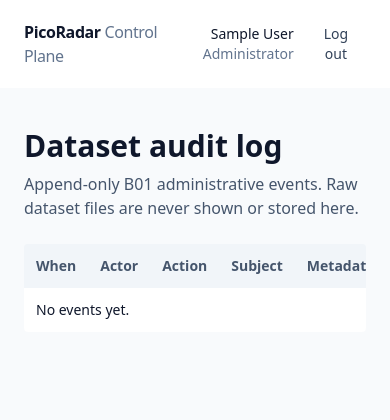
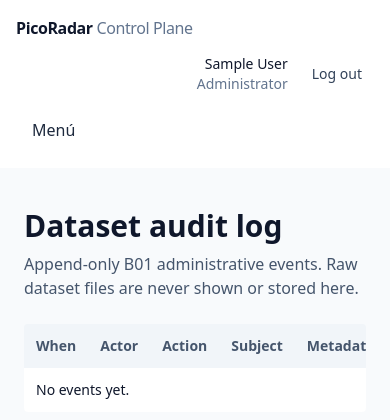
Before and after one commit to sierraglobalcompany-rgb/PicoRadar, a Laravel app: page /admin/audit in a window 390 px wide. Shown: the top 420 px of the page. Run offline with Laravel 12, Linux system fonts and the light colour scheme; the visitor is signed in with stand-in values (Sample User, id 1); data that the repository does not hold is empty; style sheets or scripts are compiled from the project's sources.

Commit message:
feat(C26): add responsive admin mobile menu

```diff
--- a/server/resources/views/layouts/admin.blade.php
+++ b/server/resources/views/layouts/admin.blade.php
@@ -8,26 +8,75 @@
 </head>
 <body class="min-h-screen bg-slate-50 text-slate-900 antialiased">
     <header class="border-b border-slate-200 bg-white">
-        <div class="mx-auto flex max-w-5xl items-center justify-between gap-4 px-6 py-4">
-            <a class="font-semibold tracking-tight text-slate-900" href="{{ route('admin.dashboard') }}" aria-label="PicoRadar Control Plane">PicoRadar <span class="font-normal text-slate-500">Control Plane</span></a>
+        <div class="mx-auto flex max-w-5xl flex-wrap items-center justify-between gap-3 px-4 py-4 sm:gap-4 sm:px-6">
+            <a class="shrink-0 font-semibold tracking-tight text-slate-900" href="{{ route('admin.dashboard') }}" aria-label="PicoRadar Control Plane">PicoRadar <span class="font-normal text-slate-500">Control Plane</span></a>
             <nav class="hidden items-center gap-3 text-sm md:flex" aria-label="Administración">
                 <a class="font-medium text-slate-700 hover:text-slate-950" href="{{ route('admin.dashboard') }}">Resumen</a>
-                @can('datasets.view')<a class="font-medium text-slate-700 hover:text-slate-950" href="{{ route('admin.datasets.index') }}">Datos</a>@endcan
-                @can('datasets.view')<a class="font-medium text-slate-700 hover:text-slate-950" href="{{ route('admin.restrictions.index') }}">Pico y placa</a>@endcan
-                @can('campaigns.view')<a class="font-medium text-slate-700 hover:text-slate-950" href="{{ route('admin.campaigns.index') }}">Campañas</a>@endcan
-                @can('app_users.manage')<a class="font-medium text-slate-700 hover:text-slate-950" href="{{ route('admin.app-users.index') }}">Clientes de la app</a>@endcan
+                @can('datasets.view')
+                    <a class="font-medium text-slate-700 hover:text-slate-950" href="{{ route('admin.datasets.index') }}">Datos</a>
+                @endcan
+                @can('datasets.view')
+                    <a class="font-medium text-slate-700 hover:text-slate-950" href="{{ route('admin.restrictions.index') }}">Pico y placa</a>
+                @endcan
+                @can('campaigns.view')
+                    <a class="font-medium text-slate-700 hover:text-slate-950" href="{{ route('admin.campaigns.index') }}">Campañas</a>
+                @endcan
+                @can('app_users.manage')
+                    <a class="font-medium text-slate-700 hover:text-slate-950" href="{{ route('admin.app-users.index') }}">Clientes de la app</a>
+                @endcan
                 <a class="font-medium text-slate-700 hover:text-slate-950" href="{{ route('admin.profile.edit') }}">Mi acceso</a>
             </nav>
-            <div class="flex items-center gap-3 text-sm">
-                <div class="text-right">
+            <div class="ml-auto flex max-w-full min-w-0 items-center gap-3 text-sm">
+                <div class="min-w-0 max-w-40 break-words text-right">
                     <p class="font-medium">{{ $operator->name }}</p>
                     <p class="text-slate-500">{{ $operator->role->label() }}</p>
                 </div>
                 <form method="POST" action="{{ route('logout') }}">
                     @csrf
-                    <button class="rounded-md border border-slate-300 px-3 py-2 font-medium text-slate-700 hover:bg-slate-100" type="submit">Log out</button>
+                    <button class="min-h-11 rounded-md border border-slate-300 px-3 py-2 font-medium text-slate-700 hover:bg-slate-100 focus-visible:outline focus-visible:outline-2 focus-visible:outline-offset-2 focus-visible:outline-teal-700" type="submit">Log out</button>
                 </form>
             </div>
+            <details id="mobile-navigation" class="w-full md:hidden">
+                <summary class="inline-flex min-h-11 cursor-pointer items-center rounded-md border border-slate-300 bg-white px-4 py-2 font-medium text-slate-800 hover:bg-slate-50 focus-visible:outline focus-visible:outline-2 focus-visible:outline-offset-2 focus-visible:outline-teal-700">Menú</summary>
+                <nav class="mt-2 rounded-lg border border-slate-200 bg-white p-2" aria-label="Navegación móvil">
+                    <ul class="grid gap-1">
+                        <li>
+                            <a class="flex min-h-11 items-center rounded-md px-3 py-2 font-medium text-slate-700 hover:bg-slate-50 hover:text-slate-950 focus-visible:outline focus-visible:outline-2 focus-visible:outline-offset-2 focus-visible:outline-teal-700" href="{{ route('admin.dashboard') }}">Resumen</a>
+                        </li>
+                        @can('datasets.view')
+                            @can('jurisdictions.view')
+                                <li>
+                                    <a class="flex min-h-11 items-center rounded-md px-3 py-2 font-medium text-slate-700 hover:bg-slate-50 hover:text-slate-950 focus-visible:outline focus-visible:outline-2 focus-visible:outline-offset-2 focus-visible:outline-teal-700" href="{{ route('admin.operations.national') }}">Operación nacional</a>
+                                </li>
+                            @endcan
+                            <li>
+                                <a class="flex min-h-11 items-center rounded-md px-3 py-2 font-medium text-slate-700 hover:bg-slate-50 hover:text-slate-950 focus-visible:outline focus-visible:outline-2 focus-visible:outline-offset-2 focus-visible:outline-teal-700" href="{{ route('admin.restrictions.municipalities') }}">Matriz municipal</a>
+                            </li>
+                            <li>
+                                <a class="flex min-h-11 items-center rounded-md px-3 py-2 font-medium text-slate-700 hover:bg-slate-50 hover:text-slate-950 focus-visible:outline focus-visible:outline-2 focus-visible:outline-offset-2 focus-visible:outline-teal-700" href="{{ route('admin.restrictions.index') }}">Pico y placa</a>
+                            </li>
+                        @endcan
+                        @can('campaigns.view')
+                            <li>
+                                <a class="flex min-h-11 items-center rounded-md px-3 py-2 font-medium text-slate-700 hover:bg-slate-50 hover:text-slate-950 focus-visible:outline focus-visible:outline-2 focus-visible:outline-offset-2 focus-visible:outline-teal-700" href="{{ route('admin.campaigns.planning') }}">Planificación de campañas</a>
+                            </li>
+                        @endcan
+                        @can('app_users.manage')
+                            <li>
+                                <a class="flex min-h-11 items-center rounded-md px-3 py-2 font-medium text-slate-700 hover:bg-slate-50 hover:text-slate-950 focus-visible:outline focus-visible:outline-2 focus-visible:outline-offset-2 focus-visible:outline-teal-700" href="{{ route('admin.app-users.index') }}">Clientes de la app</a>
+                            </li>
+                        @endcan
+                        @can('operators.manage')
+                            <li>
+                                <a class="flex min-h-11 items-center rounded-md px-3 py-2 font-medium text-slate-700 hover:bg-slate-50 hover:text-slate-950 focus-visible:outline focus-visible:outline-2 focus-visible:outline-offset-2 focus-visible:outline-teal-700" href="{{ route('admin.operators.index') }}">Operadores</a>
+                            </li>
+                        @endcan
+                        <li>
+                            <a class="flex min-h-11 items-center rounded-md px-3 py-2 font-medium text-slate-700 hover:bg-slate-50 hover:text-slate-950 focus-visible:outline focus-visible:outline-2 focus-visible:outline-offset-2 focus-visible:outline-teal-700" href="{{ route('admin.profile.edit') }}">Mi acceso</a>
+                        </li>
+                    </ul>
+                </nav>
+            </details>
         </div>
     </header>
     <main class="mx-auto max-w-5xl px-6 py-10">
@@ -37,7 +86,11 @@
         @if($errors->any())
             <div class="mb-5 rounded-md border border-red-200 bg-red-50 px-4 py-3 text-sm text-red-900" role="alert">
                 <p class="font-semibold">Revisa la información:</p>
-                <ul class="mt-1 list-disc pl-5">@foreach($errors->all() as $error)<li>{{ $error }}</li>@endforeach</ul>
+                <ul class="mt-1 list-disc pl-5">
+                    @foreach($errors->all() as $error)
+                        <li>{{ $error }}</li>
+                    @endforeach
+                </ul>
             </div>
         @endif
         @yield('content')
```
Also changed, not shown: server/tests/Feature/C26MobileNavigationTest.php (added, +125 -0 lines).
